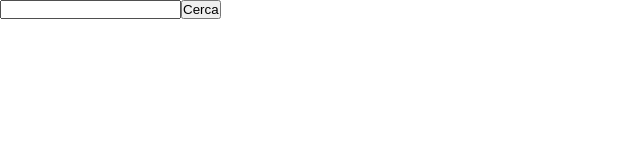
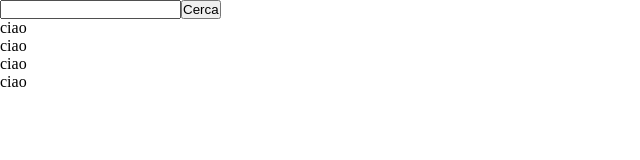
Before and after one commit to francesco-abritta/vue-boolflix, a Vue app: page / in a window 1280 px wide. Shown: the top 160 px of the page, without its empty margins (0-640 px from the left). Built offline with nearby package versions, Linux system fonts and the light colour scheme.

Commit message:
sistemati file

```diff
--- a/src/App.vue
+++ b/src/App.vue
@@ -1,16 +1,16 @@
 <template>
   <div id="app">
-    <Input />
+    <Main />
   </div>
 </template>
 
 <script>
-import Input from './components/Input.vue'
+import Main from './components/Main.vue'
 
 export default {
   name: 'App',
   components: {
-    Input
+    Main
   }
 }
 </script>
--- /dev/null
+++ b/src/components/Main.vue
@@ -0,0 +1,20 @@
+<template>
+  <div>
+    <Input />
+  </div>
+</template>
+
+<script>
+import Input from './sections/Input.vue'
+
+export default {
+    name: 'Main',
+    components:{
+        Input,
+    }
+}
+</script>
+
+<style>
+
+</style>
--- a/src/components/Input.vue
+++ b/src/components/sections/Input.vue
@@ -2,6 +2,11 @@
   <div>
       <input type="text" v-model="inputSearch">
       <button>Cerca</button>
+      <div class="lista">
+          <ul>
+              <li v-for="elementi in 4" :key="elementi">ciao</li>
+          </ul>
+      </div>
   </div>
 </template>
 
```
